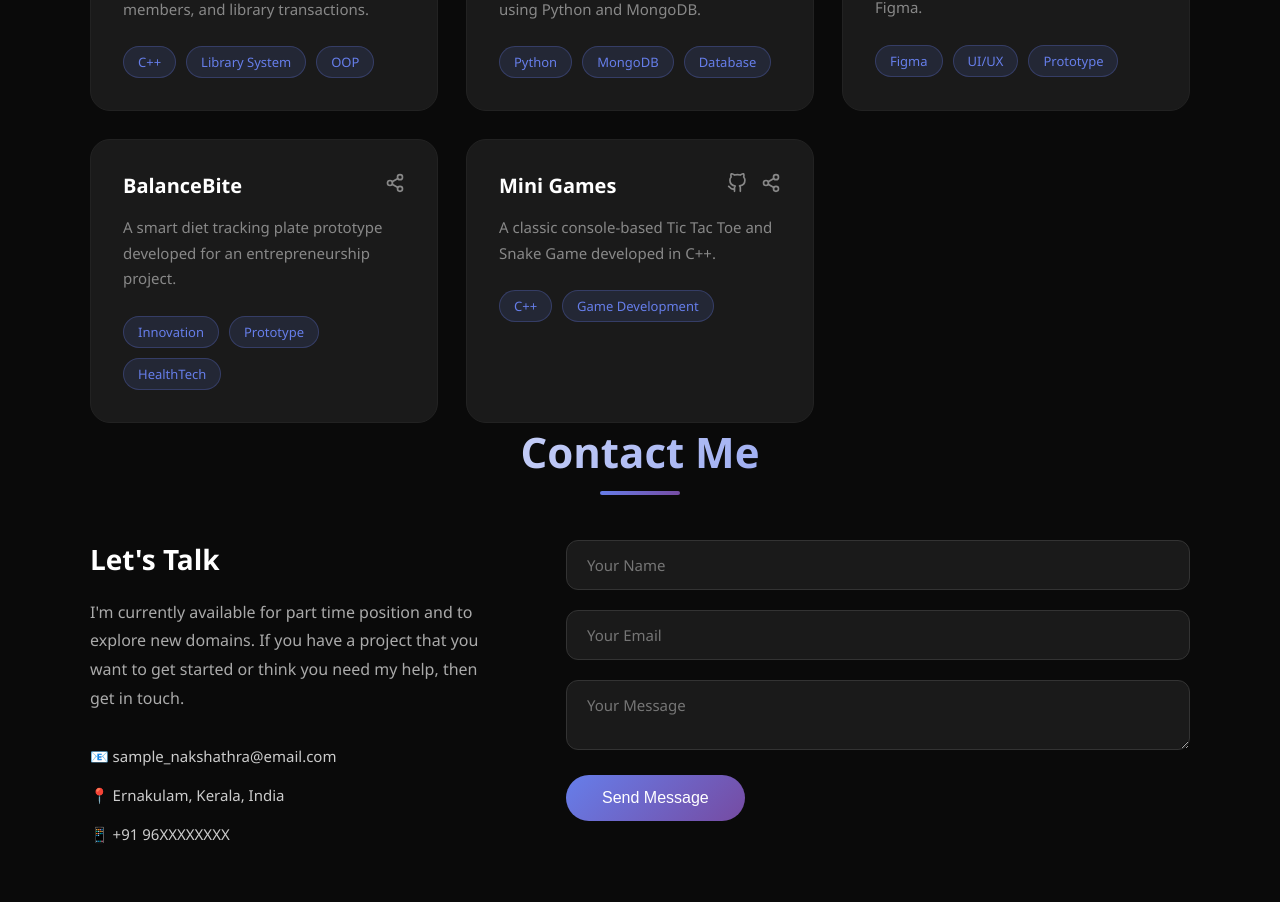
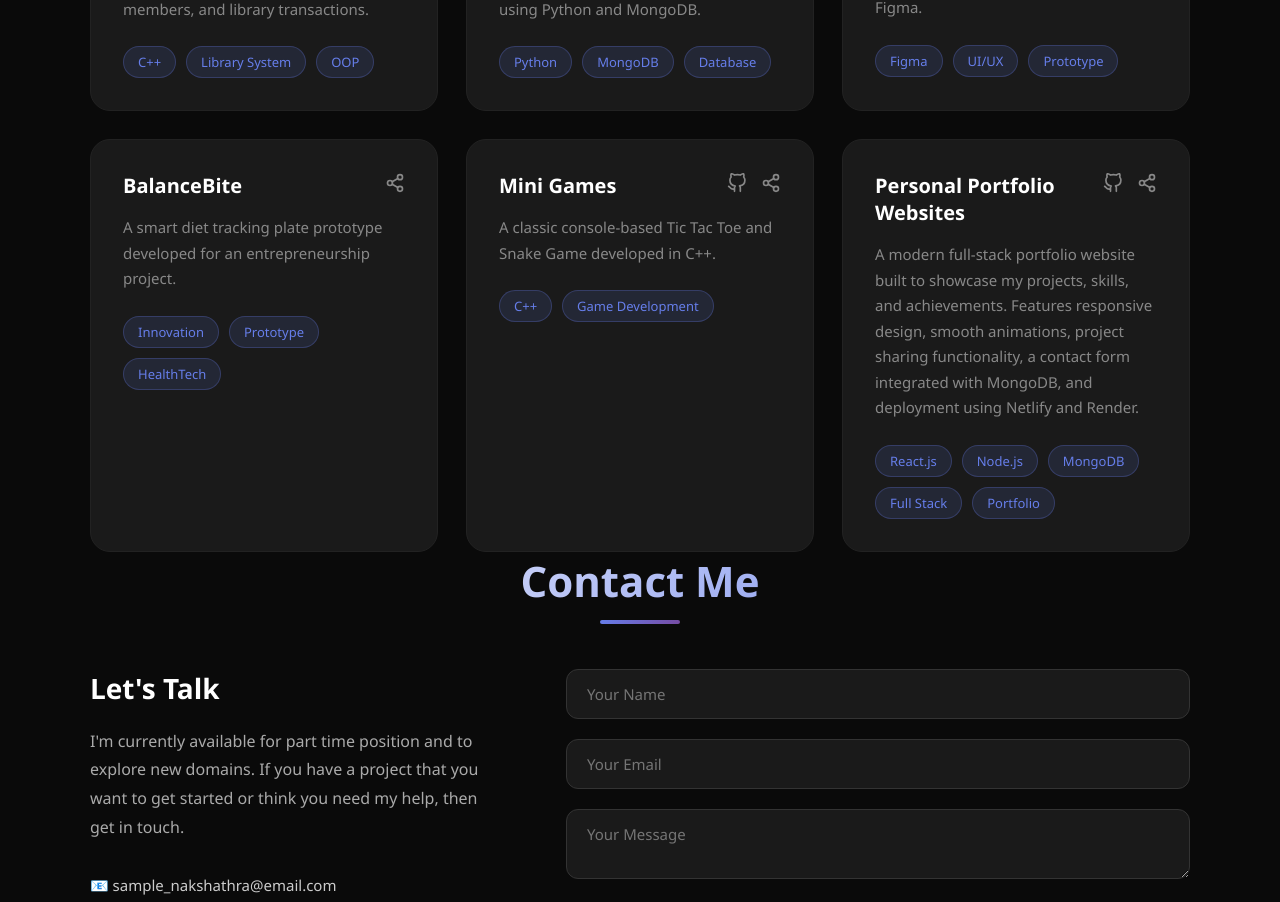
Before and after one commit to nakshathrashiju/my-portfolio-website, a React (Create React App) app in the folder frontend/: page / in a window 1280 px wide. Shown: the part 3178-4080 px from the top of the page. Before the commit the page ends 4038 px from the top, so only its background shows below. Built offline with nearby package versions, Linux system fonts and the light colour scheme.

Commit message:
add portfolio website project card

```diff
--- a/frontend/src/components/Projects.js
+++ b/frontend/src/components/Projects.js
@@ -51,6 +51,12 @@ const projects = [
     description: 'A classic console-based Tic Tac Toe and Snake Game developed in C++.',
     tags: ['C++', 'Game Development'],
     github: 'https://github.com/nakshathrashiju/mini-game-project'
+  },
+  {
+    title: 'Personal Portfolio Websites',
+    description: 'A modern full-stack portfolio website built to showcase my projects, skills, and achievements. Features responsive design, smooth animations, project sharing functionality, a contact form integrated with MongoDB, and deployment using Netlify and Render.',
+    tags: ['React.js', 'Node.js', 'MongoDB', 'Full Stack', 'Portfolio'],
+    github: 'https://github.com/nakshathrashiju/my-portfolio-website'
   }
 ];
 
```
